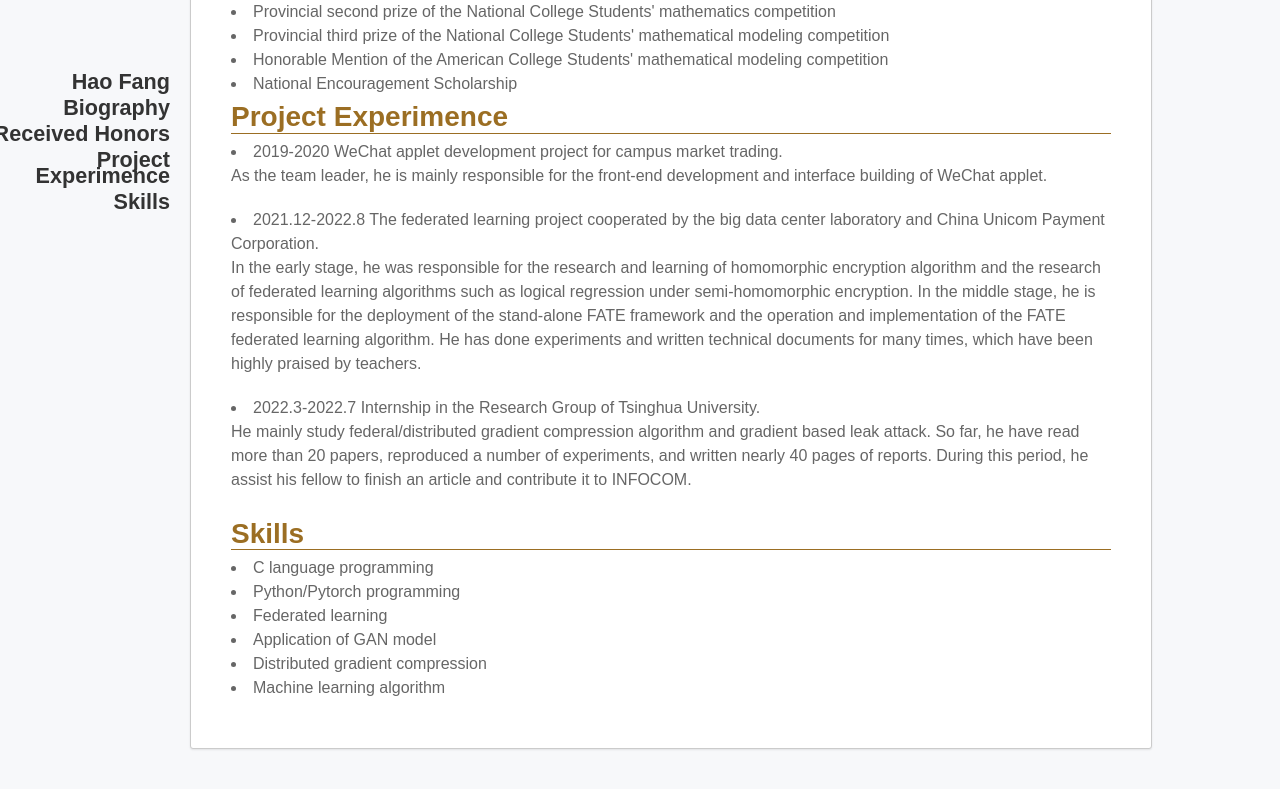
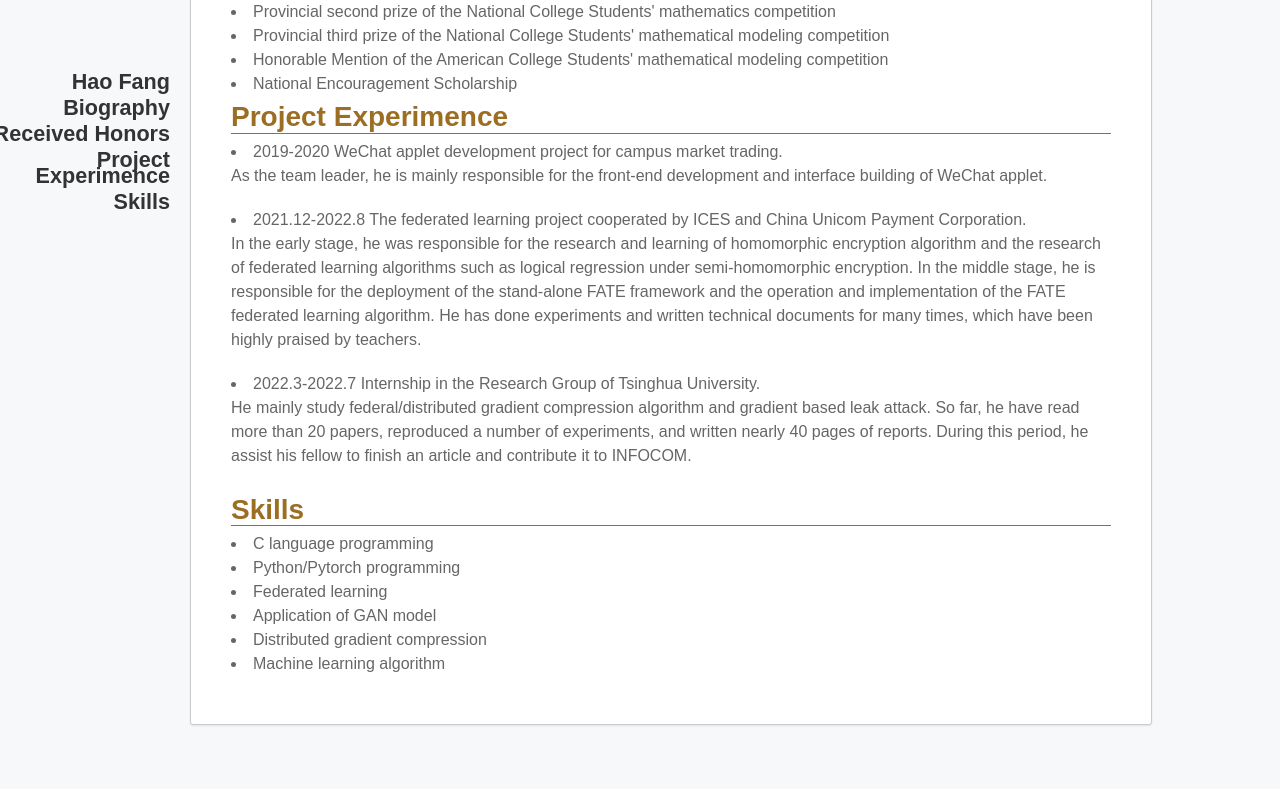
Before and after one commit to ffhibnese/ffhibnese.github.io, a Jekyll site: the page built from index.md, in a window 1280 px wide and 900 px high, scrolled down 716 px, cut to the strip 111-900 px from the top of the window. Built offline with Jekyll 4.4.1, drawn with Linux system fonts in a browser that asks for light colours; nearby versions of some CDN libraries; our own code applies the rules of GitHub Pages for plain Markdown files; after the commit the page ends 1592 px from its top, so only the background shows below that.

Commit message:
Update index.md

```diff
--- a/index.md
+++ b/index.md
@@ -55,7 +55,7 @@
       <h2>Project Experimence</h2>
       <li>2019-2020  WeChat applet development project for campus market trading.</li>
       <p>As the team leader, he is mainly responsible for the front-end development and interface building of WeChat applet.</p>
-      <li>2021.12-2022.8  The federated learning project cooperated by the big data center laboratory and China Unicom Payment Corporation.</li>
+      <li>2021.12-2022.8  The federated learning project cooperated by ICES and China Unicom Payment Corporation.</li>
       <p>In the early stage, he was responsible for the research and learning of homomorphic encryption algorithm and the research of federated learning algorithms such as logical regression under semi-homomorphic encryption. In the middle stage, he is responsible for the deployment of the stand-alone FATE framework and the operation and implementation of the FATE federated learning algorithm. He has done experiments and written technical documents for many times, which have been highly praised by teachers.</p>
       <li>2022.3-2022.7   Internship in the Research Group of Tsinghua University. </li>
       <p>He mainly study federal/distributed gradient compression algorithm and gradient based leak attack. So far, he have read more than 20 papers, reproduced a number of experiments, and written nearly 40 pages of reports. During this period, he assist his fellow to finish an article and contribute it to INFOCOM.</p>
```
